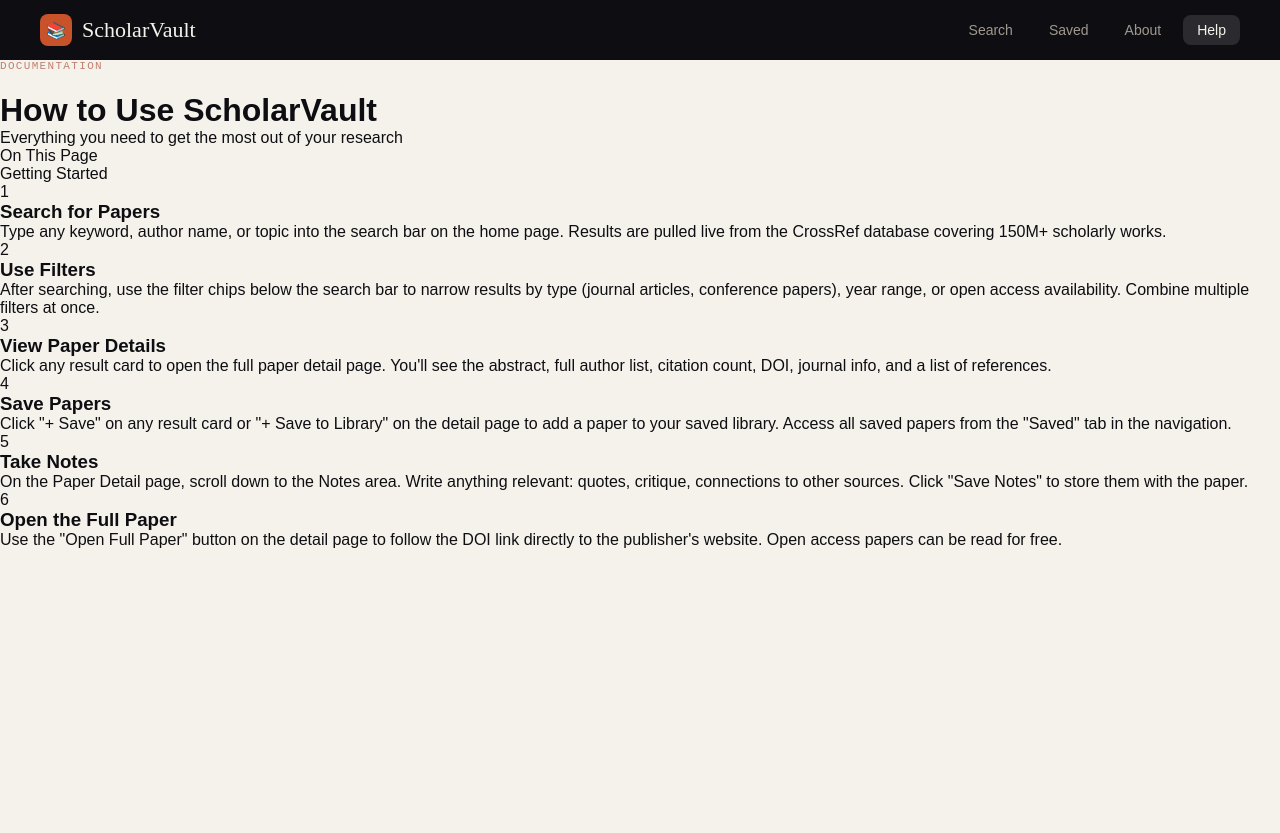
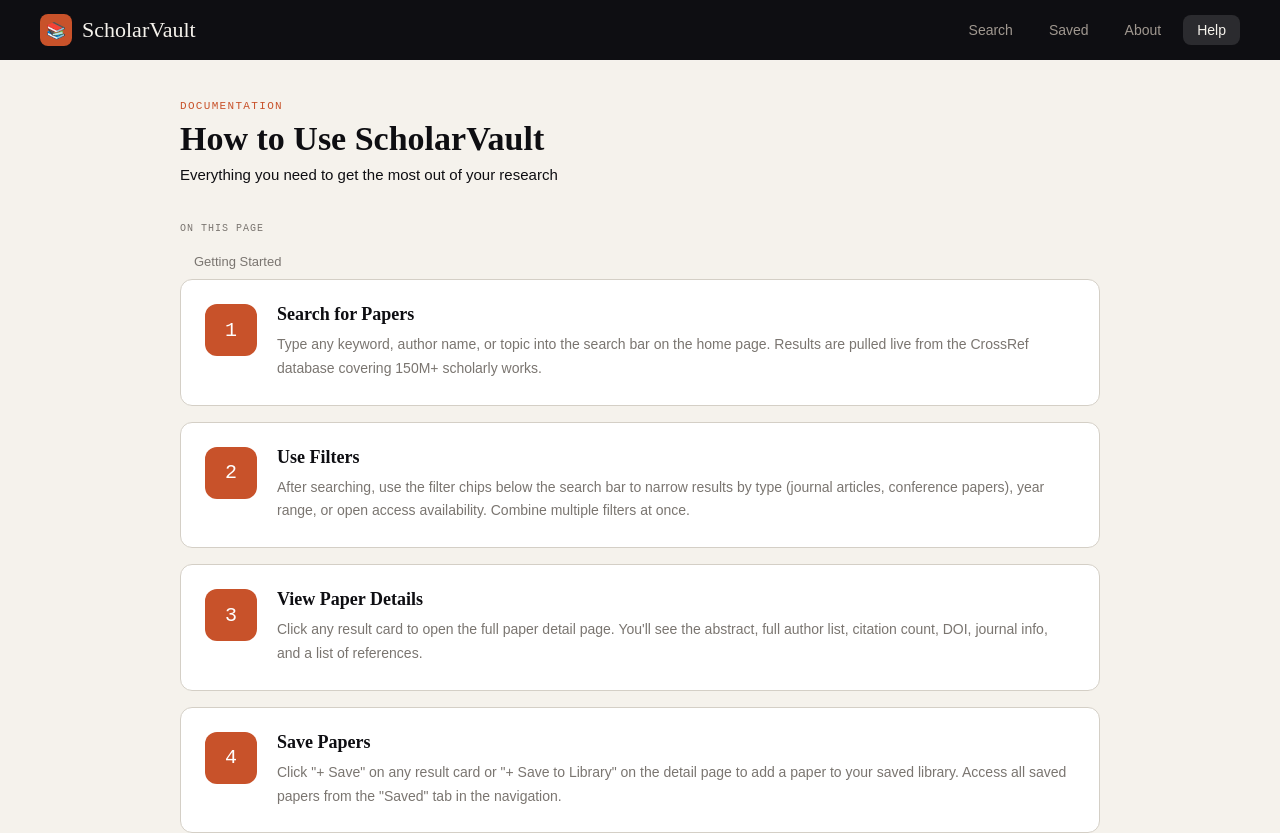
Before and after one commit to jasune0/ScholarVault, a React (Vite) app in the folder frontend/: page /help in a window 1280 px wide. Shown: the top 833 px of the page. Before the commit the page ends 800 px from the top, so only its background shows below. Built offline with nearby package versions, Linux system fonts and the light colour scheme; no server answers.

Commit message:
help page styling added

```diff
--- a/frontend/src/styles/HelpPage.css
+++ b/frontend/src/styles/HelpPage.css
@@ -0,0 +1,99 @@
+.help-wrap {
+    max-width: 1000px;
+    margin: 0 auto;
+    padding: 40px 40px 60px;
+}
+
+.help-header {
+    margin-bottom: 40px;
+}
+
+.page-eyebrow {
+    font-family: 'DM Mono', monospace;
+    font-size: 11px;
+    text-transform: uppercase;
+    letter-spacing: 0.12em;
+    color: var(--accent);
+    margin-bottom: 8px;
+}
+
+.page-title {
+    font-family: 'DM Serif Display', serif;
+    font-size: 34px;
+    color: var(--ink);
+    margin-bottom: 8px;
+}
+
+.help-sub {
+    font-size: 15px;
+    position: sticky;
+    top: 80px;
+}
+
+.toc-label {
+    font-family: 'DM Mono', monospace;
+    font-size: 10px;
+    text-transform: uppercase;
+    letter-spacing: 0.1em;
+    color: var(--muted);
+    margin-bottom: 12px;
+}
+
+.toc-link {
+    display: block;
+    padding: 8px 12px;
+    font-size: 13px;
+    color: var(--muted);
+    border-radius: 6px;
+    margin-bottom: 2px;
+    border-left: 2px solid transparent;
+    transition: all 0.15s;
+}
+
+.toc-link:hover {
+    color: var(--ink);
+    background: var(--tag-bg);
+    border-left-color: var(--accent);
+}
+
+/* steps */
+
+.help-step {
+    display: grid;
+    grid-template-columns: 52px 1fr;
+    gap: 20px;
+    background: white;
+    border: 1px solid var(--border);
+    border-radius: 12px;
+    padding: 24px;
+    margin-bottom: 16px;
+    align-items: start;
+}
+
+.step-num {
+    width: 52px;
+    height: 52px;
+    background: var(--accent);
+    color: white;
+    border-radius: 12px;
+    display: flex;
+    align-items: center;
+    justify-content: center;
+    font-family: 'DM Mono', monospace;
+    font-size: 20px;
+    font-weight: 500;
+    flex-shrink: 0;
+}
+
+.step-body h3 {
+    font-family: 'DM Serif Display', serif;
+    font-size: 18px;
+    color: var(--ink);
+    margin-bottom: 8px;
+}
+
+.step-body p {
+    font-size: 14px;
+    color: var(--muted);
+    line-height: 1.7;
+}
```
